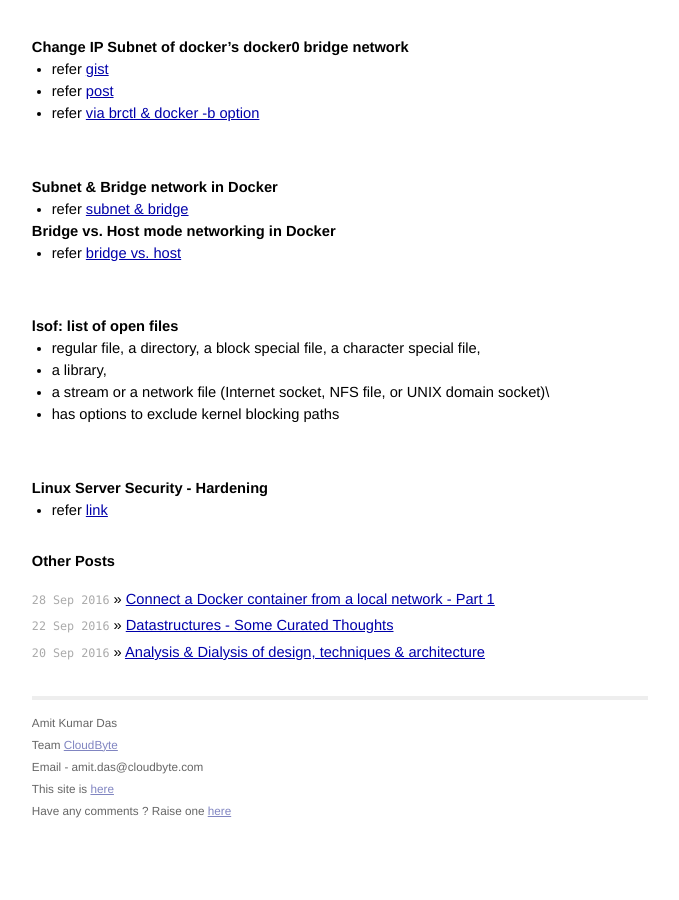
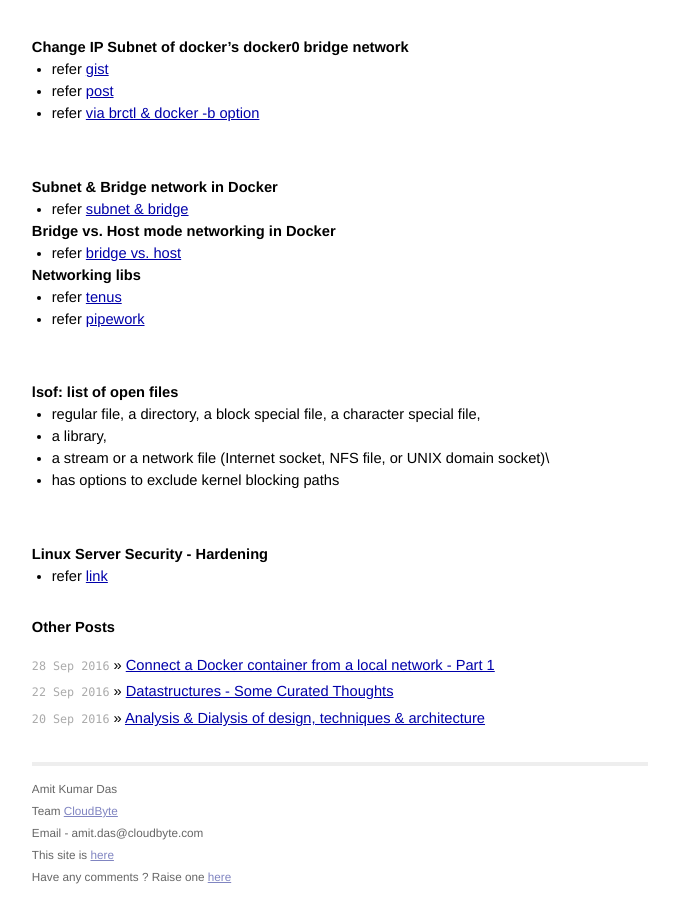
Before and after one commit to AmitKumarDas/amitkumardas.github.io, a Jekyll site: the page built from _posts/2016-09-21-my-troubleshooting-stories.md, in a window 1280 px wide and 900 px high, scrolled down 5416 px. Shown: the whole window, without its empty margins (300-979 px from the left). Built offline with Jekyll 4.4.1, drawn with Linux system fonts in a browser that asks for light colours; before the commit the page ends 6250 px from its top, so only the background shows below that.

Commit message:
Update 2016-09-21-my-troubleshooting-stories.md

```diff
--- a/_posts/2016-09-21-my-troubleshooting-stories.md
+++ b/_posts/2016-09-21-my-troubleshooting-stories.md
@@ -288,6 +288,11 @@ brctl showmacs <brname>
 
 - refer [bridge vs. host](http://www.dasblinkenlichten.com/docker-networking-101-host-mode/)
 
+### Networking libs
+
+- refer [tenus](http://containerops.org/2014/07/30/tenus-golang-powered-linux-networking/)
+- refer [pipework](https://github.com/jpetazzo/pipework/)
+
 <br />
 
 ### lsof: list of open files
```
